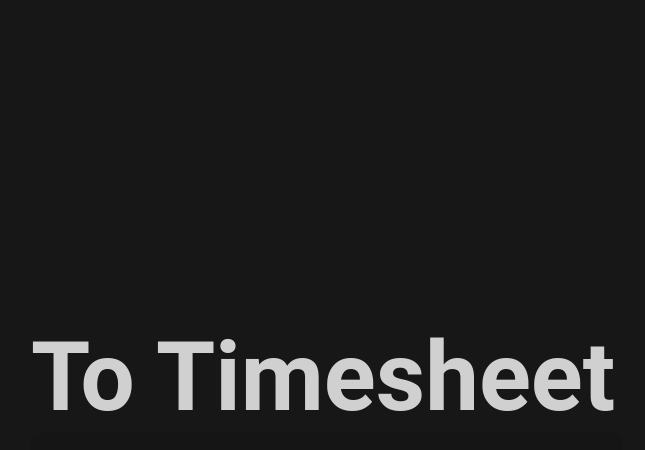
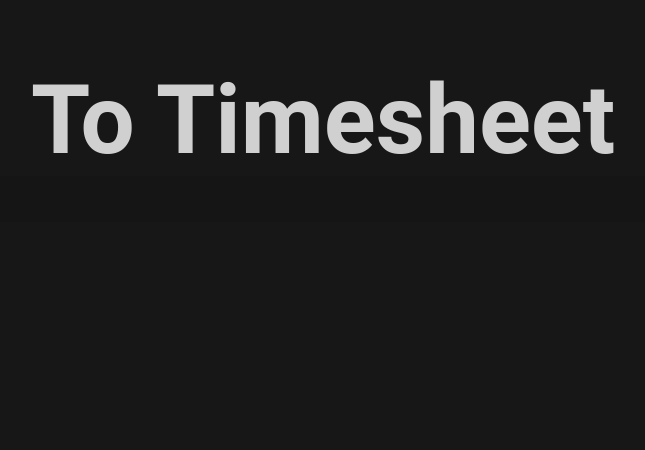
Before and after one commit to Dgvalerio/timesheet-assistant, a React (Create React App) app: page / in a window 1280 px wide. Shown: the top 450 px of the page, without its empty margins (317-962 px from the left). Built offline with nearby package versions, Linux system fonts and the light colour scheme.

Commit message:
feat: add to wrapper/clone the login page

```diff
--- a/src/pages/wrapper/login/index.tsx
+++ b/src/pages/wrapper/login/index.tsx
@@ -1,26 +1,55 @@
 import React, { FC, useState } from 'react';
 
+import Index from '../../../components/icon';
+import Icon from '../../../components/icon';
 import { LoginStyles as Styles } from './styles';
 
 const Login: FC = () => {
-  const [entered, setEntered] = useState('');
+  const [email, setEmail] = useState('');
+  const [password, setPassword] = useState('');
 
   return (
     <Styles.Container>
-      <h1>Login</h1>
-      <br />
-      <input
-        type="text"
-        value={entered}
-        onChange={({ target: { value } }) => setEntered(value)}
-      />
-      <br />
-      <br />
-      <input
-        type="text"
-        value={entered}
-        onChange={({ target: { value } }) => setEntered(value)}
-      />
+      <section>
+        <div>
+          <img
+            src="https://luby-timesheet.azurewebsites.net/Content/custom/image/logo/timesheet_login.png"
+            alt="Timesheet Azure Logo"
+            width={215}
+            height={94}
+          />
+          <p>
+            Caro usuário, faça o login para acessar a área de administração!
+          </p>
+        </div>
+      </section>
+      <section>
+        <form>
+          <div>
+            <Icon.User />
+            <input
+              type="email"
+              value={email}
+              placeholder="Digite seu login"
+              onChange={({ target: { value } }) => setEmail(value)}
+            />
+          </div>
+          <div>
+            <Icon.Key />
+            <input
+              type="password"
+              value={password}
+              placeholder="Digite sua senha"
+              onChange={({ target: { value } }) => setPassword(value)}
+            />
+          </div>
+          <button type="submit">
+            Login In
+            <Index.SignIn />
+          </button>
+          <a href="/">Esqueceu sua senha?</a>
+        </form>
+      </section>
     </Styles.Container>
   );
 };
--- a/src/pages/wrapper/login/styles.ts
+++ b/src/pages/wrapper/login/styles.ts
@@ -1,22 +1,125 @@
 import styled from 'styled-components';
 
 const Container = styled.main`
-  padding: 4rem;
+  display: flex;
+  flex-direction: column;
+  background-color: ${({ theme }) => theme.azure.colors.backgroundDark};
+  flex: 1;
 
-  h1 {
-    font-size: 6rem;
-    text-align: center;
+  section {
+    display: flex;
+    justify-content: center;
+
+    & > form,
+    & > div {
+      width: 100%;
+      max-width: 20rem;
+    }
   }
 
-  input {
-    background-color: rgba(0, 0, 0, 0.08);
-    color: #fff;
-    padding: 0.25rem;
-    border: none;
-    font-size: 2rem;
-    width: 100%;
+  section:first-child {
+    display: flex;
+    flex-direction: column;
+    align-items: center;
     text-align: center;
-    border-radius: 0.5rem;
+    background-color: ${({ theme }) => theme.azure.colors.backgroundLight};
+
+    div {
+      display: flex;
+      flex-direction: column;
+      align-items: center;
+      gap: 1rem;
+      padding: 6rem 4rem 4rem;
+
+      p {
+        font-size: 0.8rem;
+        color: ${({ theme }) => theme.azure.colors.text};
+      }
+    }
+
+    &::after {
+      content: '';
+      margin-bottom: -1rem;
+
+      border-left: 1rem solid transparent;
+      border-right: 1rem solid transparent;
+      border-top: 1rem solid
+        ${({ theme }) => theme.azure.colors.backgroundLight};
+    }
+  }
+
+  section:last-child {
+    padding: 4rem;
+
+    form {
+      display: flex;
+      flex-direction: column;
+      gap: 1rem;
+
+      div {
+        display: flex;
+        align-items: center;
+        flex: 1;
+        border-radius: 0.2rem;
+        background-color: ${({ theme }) => theme.azure.colors.backgroundLight};
+
+        svg {
+          padding: 0 1rem;
+          border-right: 1px solid #454a54;
+          color: #454a54;
+
+          path {
+            fill: #555;
+          }
+        }
+      }
+
+      button,
+      input {
+        color: #fff;
+        font-size: 0.9rem;
+      }
+
+      input {
+        width: 100%;
+        background-color: transparent;
+        border: none;
+        text-align: left;
+        padding: 1rem;
+
+        &:-webkit-autofill {
+          background-color: transparent;
+        }
+      }
+
+      button {
+        display: flex;
+        align-items: center;
+        justify-content: space-between;
+        background-color: ${({ theme }) => theme.azure.colors.backgroundDark};
+        border: 1px solid #454a54;
+        cursor: pointer;
+        border-radius: 0.2rem;
+        padding: 1rem;
+
+        svg > path {
+          fill: #fff;
+        }
+
+        &:hover {
+          background-color: ${({ theme }) =>
+            theme.azure.colors.backgroundLight};
+        }
+      }
+
+      a {
+        margin-top: 2rem;
+        text-align: center;
+        text-decoration: none;
+        color: ${({ theme }) => theme.azure.colors.text};
+        font-size: 0.9rem;
+      }
+    }
   }
 `;
 
--- a/src/styles/global.ts
+++ b/src/styles/global.ts
@@ -8,15 +8,17 @@ const GlobalStyle = createGlobalStyle`
   }
 
   body {
-    display: flex;
-    flex-direction: column;
-    min-height: 100vh;
+    #root {
+      display: flex;
+      flex-direction: column;
+      min-height: 100vh;
 
-    align-items: center;
-    justify-content: center;
+      align-items: stretch;
+      justify-content: stretch;
 
-    background-color: ${({ theme }) => theme.colors.background};
-    color: ${({ theme }) => theme.colors.text};
+      background-color: ${({ theme }) => theme.colors.background};
+      color: ${({ theme }) => theme.colors.text};
+    }
   }
 `;
 
--- a/src/styles/theme.ts
+++ b/src/styles/theme.ts
@@ -3,6 +3,18 @@ const theme = {
     background: '#171717',
     text: 'rgba(255,255,255,0.8)',
   },
+  azure: {
+    _colors: {
+      backgroundLight: 'rgba(0,0,0,0.1)',
+      backgroundDark: '#171717',
+      text: '#949494',
+    },
+    colors: {
+      backgroundLight: '#373e4a',
+      backgroundDark: '#303641',
+      text: '#949494',
+    },
+  },
 };
 
 export default theme;
```
